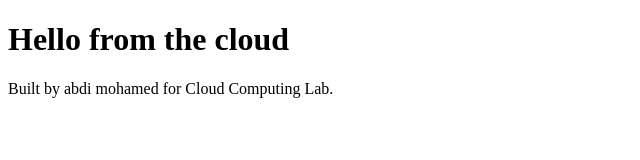
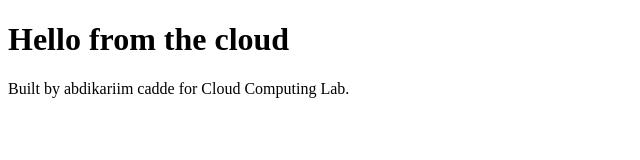
Before and after one commit to abbdikarim23c-max/my--cloud-lab-1, a plain HTML site: page index.html in a window 1280 px wide. Shown: the full height of the page, 0-640 px from the left. Drawn offline with Linux system fonts and the light colour scheme.

Commit message:
Update index.html

```diff
--- a/index.html
+++ b/index.html
@@ -3,6 +3,6 @@
 <head><title>My Cloud Lab</title></head>
 <body>
 <h1>Hello from the cloud</h1>
-<p>Built by abdi mohamed  for Cloud Computing Lab.</p>
+<p>Built by abdikariim cadde  for Cloud Computing Lab.</p>
 </body>
 </html>
```
